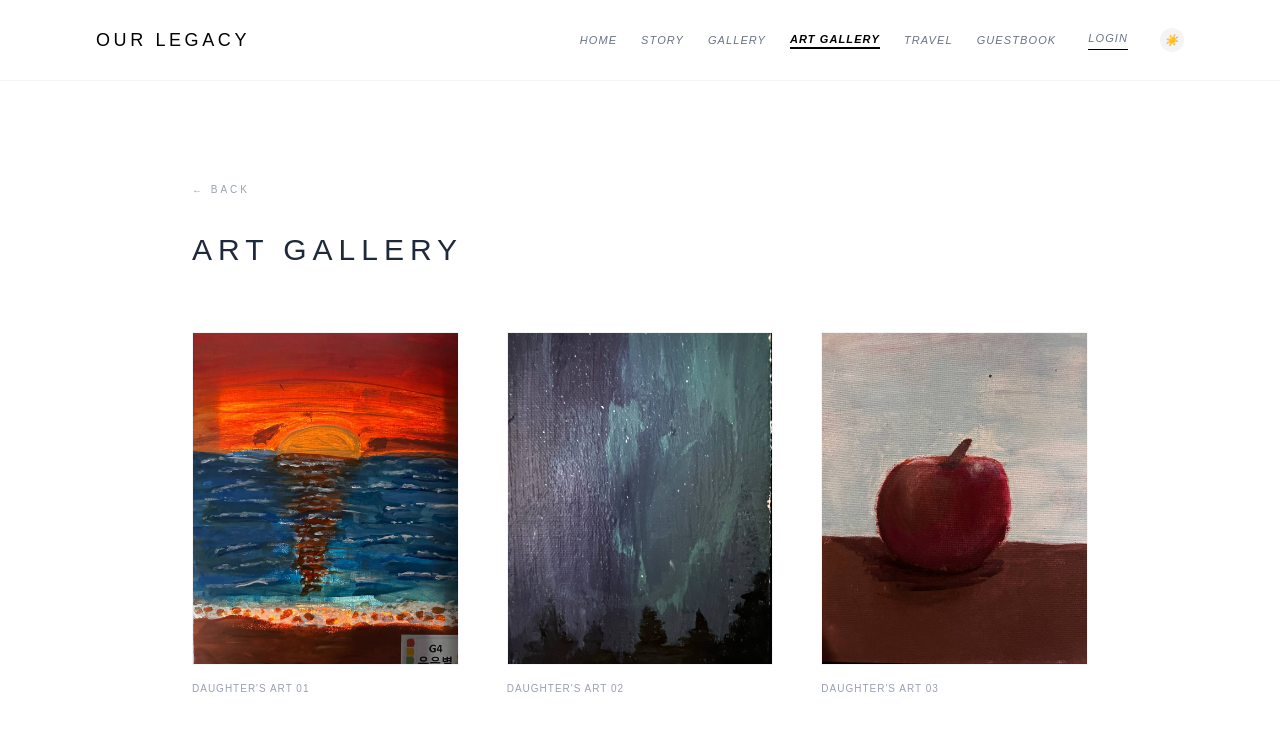
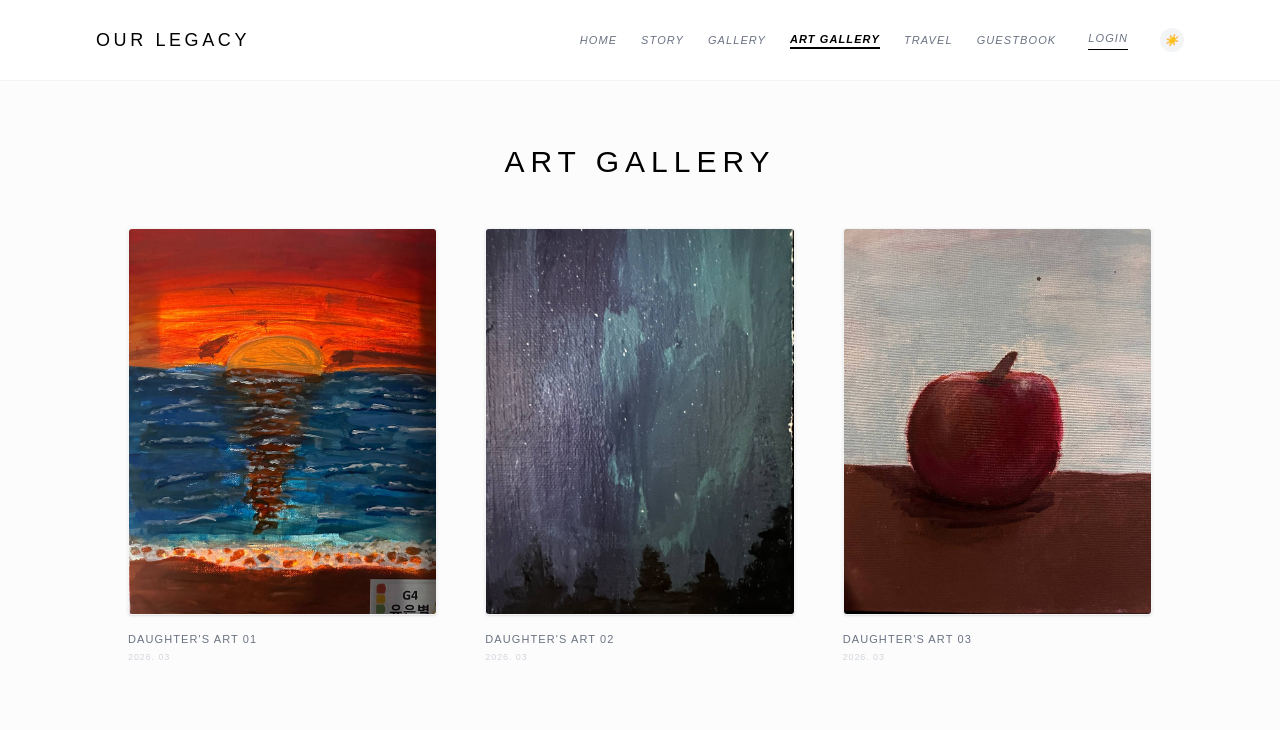
Before and after one commit to terry0722/terrybear, a Next.js app: page /artgallery in a window 1280 px wide. Shown: the top 730 px of the page. Built offline with nearby package versions, Linux system fonts and the light colour scheme; no server answers.

Commit message:
feat: art gallery upload and travel fullscreen modal

```diff
--- a/app/artgallery/page.tsx
+++ b/app/artgallery/page.tsx
@@ -1,33 +1,84 @@
 'use client';
-import { useState } from 'react';
-import Link from 'next/link';
-
-const artworks = [
-  { id: 1, title: "Daughter's Art 01", date: "2026. 03", src: "/images/art/daughter_art_01.jpeg" },
-  { id: 2, title: "Daughter's Art 02", date: "2026. 03", src: "/images/art/daughter_art_02.jpeg" },
-  { id: 3, title: "Daughter's Art 03", date: "2026. 03", src: "/images/art/daughter_art_03.jpeg" },
-];
+import { useState, useEffect } from 'react';
+import { supabase } from '@/lib/supabase';
+import PhotoUpload from '@/components/PhotoUpload';
 
 export default function ArtGalleryPage() {
+  const [user, setUser] = useState<any>(null);
+
+  const initialArtworks = [
+    { id: 1, title: "Daughter's Art 01", date: "2026. 03", src: "/images/art/daughter_art_01.jpeg" },
+    { id: 2, title: "Daughter's Art 02", date: "2026. 03", src: "/images/art/daughter_art_02.jpeg" },
+    { id: 3, title: "Daughter's Art 03", date: "2026. 03", src: "/images/art/daughter_art_03.jpeg" },
+  ];
+
+  const [artworks, setArtworks] = useState<any[]>(initialArtworks);
   const [selectedImage, setSelectedImage] = useState<string | null>(null);
 
+  useEffect(() => {
+    // 유저 상태
+    supabase.auth.getUser().then(({ data: { user } }) => setUser(user));
+
+    // Storage에서 'art_gallery' 정보 가져오기
+    const fetchArtworks = async () => {
+      const { data, error } = await supabase.storage.from('art_gallery').list();
+
+      if (data && !error) {
+        const uploadedArts = data
+          .filter(file => file.name && file.name !== '.emptyFolderPlaceholder')
+          .map((file, idx) => {
+            const publicUrl = supabase.storage.from('art_gallery').getPublicUrl(file.name).data.publicUrl;
+            return {
+              id: 100 + idx, // 임시 ID
+              title: "Family Art",
+              date: "최근 작품",
+              src: publicUrl,
+            };
+          })
+          .sort((a, b) => (a.src > b.src ? -1 : 1));
+
+        setArtworks([...uploadedArts, ...initialArtworks]);
+      }
+    };
+
+    fetchArtworks();
+  }, []);
+
+  const handleUploadSuccess = (newUrl: string) => {
+    const newArt = {
+      id: Date.now(),
+      title: "새로운 별작",
+      date: "오늘",
+      src: newUrl,
+    };
+    setArtworks([newArt, ...artworks]);
+  };
+
   return (
-    <main className="min-h-screen bg-white pb-20 pt-24 px-6">
-      <div className="max-w-4xl mx-auto">
-        <Link href="/" className="text-[10px] tracking-[0.3em] text-gray-400 hover:text-black uppercase">← Back</Link>
-        <h1 className="text-3xl font-light tracking-[0.2em] mt-8 mb-16 text-gray-800">ART GALLERY</h1>
+    <main className="min-h-screen bg-[#fcfcfc] dark:bg-[#111111] transition-colors duration-300 pb-20 px-6">
+      <div className="max-w-5xl mx-auto pt-16">
+        <h1 className="text-3xl font-light tracking-[0.2em] mb-12 text-center uppercase text-black dark:text-white">ART GALLERY</h1>
 
-        <div className="grid grid-cols-1 md:grid-cols-3 gap-12">
-          {artworks.map((art) => (
-            <div key={art.id} className="group cursor-pointer" onClick={() => setSelectedImage(art.src)}>
-              <div className="aspect-[4/5] overflow-hidden bg-gray-50 border border-gray-100">
+        {user && <PhotoUpload bucketName="art_gallery" onUploadSuccess={handleUploadSuccess} />}
+
+        <div className="grid grid-cols-1 md:grid-cols-3 gap-12 mt-12">
+          {artworks.map((art, index) => (
+            <div
+              key={art.id}
+              className="group cursor-pointer animate-fade-in-up"
+              style={{ animationDelay: `${index * 0.1}s` }}
+              onClick={() => setSelectedImage(art.src)}
+            >
+              <div className="aspect-[4/5] overflow-hidden bg-white dark:bg-gray-800 border border-gray-100 dark:border-gray-800 shadow-sm transition-all duration-300 group-hover:shadow-lg rounded-sm">
                 <img
                   src={art.src}
                   alt={art.title}
-                  className="w-full h-full object-cover transition-all duration-500 hover:scale-105"
+                  className="w-full h-full object-cover transition-all duration-700 group-hover:scale-105"
+                  onError={(e) => { (e.target as any).src = 'https://via.placeholder.com/600x800?text=Art' }}
                 />
               </div>
-              <p className="text-[10px] tracking-widest text-gray-400 mt-4 uppercase">{art.title}</p>
+              <p className="text-[11px] tracking-widest text-gray-500 dark:text-gray-400 mt-4 uppercase font-medium">{art.title}</p>
+              <p className="text-[9px] tracking-widest text-gray-300 dark:text-gray-600 mt-1 uppercase">{art.date}</p>
             </div>
           ))}
         </div>
@@ -36,20 +87,20 @@ export default function ArtGalleryPage() {
       {/* 팝업 모달 */}
       {selectedImage && (
         <div
-          className="fixed inset-0 z-50 flex items-center justify-center bg-black/90 p-4"
+          className="fixed inset-0 z-50 flex items-center justify-center bg-black/95 backdrop-blur-sm p-4 cursor-zoom-out transition-opacity duration-300"
           onClick={() => setSelectedImage(null)}
         >
           <button
-            className="absolute top-10 right-10 text-white text-2xl font-light hover:text-gray-400 transition-colors"
+            className="absolute top-8 right-8 text-white text-3xl font-light hover:text-yellow-400 hover:rotate-90 transition-all duration-300"
             onClick={() => setSelectedImage(null)}
           >
-            CLOSE
+            &times;
           </button>
-          <div className="relative max-w-4xl max-h-[80vh] overflow-hidden">
+          <div className="relative max-w-5xl max-h-[85vh] overflow-hidden rounded-md shadow-2xl" onClick={e => e.stopPropagation()}>
             <img
               src={selectedImage}
-              alt="Enlarged"
-              className="w-full h-full object-contain shadow-2xl"
+              alt="Enlarged Art"
+              className="w-full h-full object-contain"
             />
           </div>
         </div>
--- a/app/gallery/page.tsx
+++ b/app/gallery/page.tsx
@@ -74,7 +74,7 @@ export default function GalleryPage() {
         </div>
 
         {/* 로그인한 사용자만 보이는 업로드 컴포넌트 */}
-        {user && <PhotoUpload onUploadSuccess={handleUploadSuccess} />}
+        {user && <PhotoUpload bucketName="gallery" onUploadSuccess={handleUploadSuccess} />}
 
         {/* 갤러리 그리드 */}
         <div className="columns-1 md:columns-2 lg:columns-3 gap-6 space-y-6">
--- a/app/travel/page.tsx
+++ b/app/travel/page.tsx
@@ -1,31 +1,146 @@
-import Link from 'next/link';
+'use client';
+import { useState, useEffect } from 'react';
 
+// 풍성한 여행 스토리 데이터 구조
 const trips = [
-  { id: 1, location: "SINGAPORE", title: "City of Lights", date: "2025. 12", src: "/images/travel/singapore_trip_01.jpeg" },
-  { id: 2, location: "TURKEY", title: "Ancient Journey", date: "2024. 08", src: "/images/travel/turkey_trip_01.jpeg" },
+  {
+    id: 1,
+    location: "SINGAPORE",
+    title: "City of Lights",
+    date: "2025. 12",
+    src: "/images/travel/singapore_trip_01.jpeg",
+    story: "눈부신 불빛들 사이로 걷던 싱가포르의 밤. 마리나 베이 샌즈의 야경과 식물원의 거대한 나무들이 마치 미래 도시에 온 듯한 환상을 심어주었다. 가족과 함께 걸었던 머라이언 파크의 습하고 더운 공기조차 잊을 수 없는 추억으로 남았다. 칠리 크랩의 황홀한 맛과 함께한 그해 겨울의 따뜻한 기억.",
+    detailImages: [
+      "/images/travel/singapore_trip_01.jpeg",
+      "https://images.unsplash.com/photo-1525625293386-3f8f99389edd?w=800&auto=format&fit=crop", // 임시 데모 이미지 (싱가포르)
+      "https://images.unsplash.com/photo-1565967511849-76a60a516170?w=800&auto=format&fit=crop"
+    ]
+  },
+  {
+    id: 2,
+    location: "TURKEY",
+    title: "Ancient Journey",
+    date: "2024. 08",
+    src: "/images/travel/turkey_trip_01.jpeg",
+    story: "수천 년의 역사가 숨 쉬는 이스탄불부터, 동화 속 마을 같은 카파도키아의 하늘을 수놓은 열기구들까지. 동양과 서양이 만나는 튀르키예에서의 여정은 매 순간이 경이로움 그 자체였다. 새벽 공기를 가르며 떠오르던 열기구 위에서의 환호성, 그리고 따뜻한 터키식 홍차 한 잔의 여유.",
+    detailImages: [
+      "/images/travel/turkey_trip_01.jpeg",
+      "https://images.unsplash.com/photo-1527838832700-5059252407fa?w=800&auto=format&fit=crop", // 임시 데모 이미지 (터키)
+      "https://images.unsplash.com/photo-1541432901042-2d8bd64b4a9b?w=800&auto=format&fit=crop"
+    ]
+  },
 ];
 
 export default function TravelPage() {
+  const [selectedTrip, setSelectedTrip] = useState<typeof trips[0] | null>(null);
+
+  // 팝업 열렸을 때 배경 스크롤 방지
+  useEffect(() => {
+    if (selectedTrip) {
+      document.body.style.overflow = 'hidden';
+    } else {
+      document.body.style.overflow = 'unset';
+    }
+    return () => { document.body.style.overflow = 'unset'; };
+  }, [selectedTrip]);
+
   return (
-    <main className="min-h-screen bg-[#fafafa] pb-20">
-      <div className="max-w-4xl mx-auto pt-24 px-6 mb-16">
-        <Link href="/" className="text-[10px] tracking-[0.3em] text-gray-400 hover:text-black transition-colors uppercase">← Back</Link>
-        <h1 className="text-3xl font-light tracking-[0.2em] mt-8 text-gray-800">TRAVEL ARCHIVE</h1>
+    <main className="min-h-screen bg-[#fcfcfc] dark:bg-[#111111] transition-colors duration-300 pb-20">
+      <div className="max-w-5xl mx-auto pt-24 px-6 mb-16 text-center">
+        <h1 className="text-3xl font-light tracking-[0.2em] mb-4 text-gray-800 dark:text-white uppercase">Travel Archive</h1>
+        <div className="w-8 h-[1px] bg-gray-300 dark:bg-gray-700 mx-auto mt-6"></div>
       </div>
+
       <div className="max-w-5xl mx-auto px-6 space-y-24">
-        {trips.map((trip) => (
-          <div key={trip.id} className="flex flex-col md:flex-row gap-12 items-center">
-            <div className="w-full md:w-2/3 aspect-video overflow-hidden shadow-sm">
-              <img src={trip.src} alt={trip.title} className="w-full h-full object-cover" />
+        {trips.map((trip, index) => (
+          <div
+            key={trip.id}
+            className="group flex flex-col md:flex-row gap-8 md:gap-12 items-center cursor-pointer animate-fade-in-up"
+            style={{ animationDelay: `${index * 0.2}s` }}
+            onClick={() => setSelectedTrip(trip)}
+          >
+            {/* 썸네일 영역 */}
+            <div className="w-full md:w-2/3 aspect-video overflow-hidden shadow-sm dark:shadow-none bg-gray-100 dark:bg-gray-800 rounded-sm">
+              <img
+                src={trip.src}
+                alt={trip.title}
+                className="w-full h-full object-cover transition-transform duration-1000 group-hover:scale-105"
+                onError={(e) => { (e.target as any).src = 'https://images.unsplash.com/photo-1436491865332-7a61a109cc05?w=800&auto=format&fit=crop' }}
+              />
             </div>
-            <div className="w-full md:w-1/3 space-y-4">
-              <span className="text-[10px] tracking-[0.4em] text-orange-600 font-medium">{trip.location}</span>
-              <h2 className="text-xl font-light tracking-tight text-gray-700">{trip.title}</h2>
-              <p className="text-[11px] text-gray-400 tracking-widest uppercase">{trip.date}</p>
+
+            {/* 텍스트 영역 */}
+            <div className="w-full md:w-1/3 space-y-4 text-center md:text-left transition-transform duration-500 md:group-hover:translate-x-4">
+              <span className="text-[10px] tracking-[0.4em] text-orange-600 dark:text-orange-400 font-medium uppercase block">
+                {trip.location}
+              </span>
+              <h2 className="text-2xl font-light tracking-tight text-gray-800 dark:text-gray-100">
+                {trip.title}
+              </h2>
+              <p className="text-[11px] text-gray-400 dark:text-gray-500 tracking-widest uppercase">
+                {trip.date}
+              </p>
+              <div className="pt-4 opacity-0 group-hover:opacity-100 transition-opacity duration-500 hidden md:block">
+                <span className="text-xs border-b border-black dark:border-white pb-1 italic text-gray-800 dark:text-gray-200">
+                  Read Story &rarr;
+                </span>
+              </div>
             </div>
           </div>
         ))}
       </div>
+
+      {/* 🚀 풀스크린 스토리 팝업 (Fullscreen Modal) */}
+      <div
+        className={`fixed inset-0 z-[100] bg-white dark:bg-[#0a0a0a] transition-all duration-700 ease-in-out overflow-y-auto w-full h-full
+          ${selectedTrip ? 'opacity-100 translate-y-0' : 'opacity-0 translate-y-full pointer-events-none'}
+        `}
+      >
+        {selectedTrip && (
+          <div className="min-h-screen flex flex-col md:flex-row relative">
+            {/* 닫기 버튼 */}
+            <button
+              onClick={() => setSelectedTrip(null)}
+              className="fixed top-6 right-6 md:top-8 md:right-10 z-50 w-12 h-12 flex items-center justify-center bg-black/10 dark:bg-white/10 hover:bg-black hover:text-white dark:hover:bg-white dark:hover:text-black rounded-full transition-all duration-300"
+            >
+              <span className="text-2xl font-light leading-none">&times;</span>
+            </button>
+
+            {/* 좌측: 세로로 늘어선 사진 나열 */}
+            <div className="w-full md:w-1/2 bg-gray-50 dark:bg-black">
+              {selectedTrip.detailImages.map((img, idx) => (
+                <div key={idx} className="w-full relative border-b border-white dark:border-gray-900 border-4 md:border-0">
+                  <img src={img} alt={`Trip memory ${idx+1}`} className="w-full h-auto object-cover" />
+                </div>
+              ))}
+            </div>
+
+            {/* 우측: 감성적인 기행문 텍스트 공간 */}
+            <div className="w-full md:w-1/2 p-10 md:p-20 flex flex-col justify-center bg-white dark:bg-[#0a0a0a]">
+              <div className="max-w-md mx-auto md:mx-0">
+                <p className="text-[10px] tracking-[0.5em] text-orange-600 dark:text-orange-400 uppercase font-bold mb-6">
+                  {selectedTrip.date} • {selectedTrip.location}
+                </p>
+                <h2 className="text-4xl md:text-5xl font-extralight tracking-tighter text-gray-900 dark:text-white mb-12 leading-tight">
+                  {selectedTrip.title}
+                </h2>
+                <div className="w-12 h-[1px] bg-black dark:bg-gray-600 mb-12"></div>
+
+                <p className="text-sm md:text-base leading-loose font-light text-gray-600 dark:text-gray-300 text-justify">
+                  {selectedTrip.story}
+                </p>
+
+                <div className="mt-24 text-center md:text-left">
+                  <span className="italic font-serif text-gray-300 dark:text-gray-700 text-lg">
+                    Once, Again
+                  </span>
+                </div>
+              </div>
+            </div>
+          </div>
+        )}
+      </div>
+
     </main>
   );
 }
--- a/components/PhotoUpload.tsx
+++ b/components/PhotoUpload.tsx
@@ -4,10 +4,11 @@ import { useState } from 'react';
 import { supabase } from '@/lib/supabase';
 
 interface PhotoUploadProps {
+  bucketName?: string; // 업로드할 스토리지 폴더 이름 (기본값: 'gallery')
   onUploadSuccess: (url: string) => void;
 }
 
-export default function PhotoUpload({ onUploadSuccess }: PhotoUploadProps) {
+export default function PhotoUpload({ bucketName = 'gallery', onUploadSuccess }: PhotoUploadProps) {
   const [uploading, setUploading] = useState(false);
 
   const handleFileChange = async (event: React.ChangeEvent<HTMLInputElement>) => {
@@ -22,9 +23,9 @@ export default function PhotoUpload({ onUploadSuccess }: PhotoUploadProps) {
       const fileName = `${Math.random().toString(36).substring(2, 15)}_${Date.now()}.${fileExt}`;
       const filePath = `${fileName}`;
 
-      // 1. Supabase Storage 에 업로드 (버킷 이름: 'gallery')
+      // 1. Supabase Storage 에 업로드 (동적 버킷 이름)
       const { error: uploadError } = await supabase.storage
-        .from('gallery')
+        .from(bucketName)
         .upload(filePath, file);
 
       if (uploadError) {
@@ -32,9 +33,9 @@ export default function PhotoUpload({ onUploadSuccess }: PhotoUploadProps) {
       }
 
       // 2. 업로드된 이미지의 Public URL 가져오기
-      const { data } = supabase.storage.from('gallery').getPublicUrl(filePath);
+      const { data } = supabase.storage.from(bucketName).getPublicUrl(filePath);
 
-      // 3. 부모 컴포넌트(GalleryPage)에 사진 전달
+      // 3. 부모 컴포넌트에 사진 전달
       if (data?.publicUrl) {
         onUploadSuccess(data.publicUrl);
         alert('사진이 성공적으로 업로드되었습니다! 🎉');
@@ -42,7 +43,7 @@ export default function PhotoUpload({ onUploadSuccess }: PhotoUploadProps) {
 
     } catch (error) {
       console.error('업로드 실패:', error);
-      alert('업로드에 실패했습니다. (gallery 버킷이 존재하는지 확인해주세요)');
+      alert(`업로드에 실패했습니다. (${bucketName} 버킷의 활성 상태와 권한(Policies)을 확인해주세요)`);
     } finally {
       setUploading(false);
       // input 초기화
```
